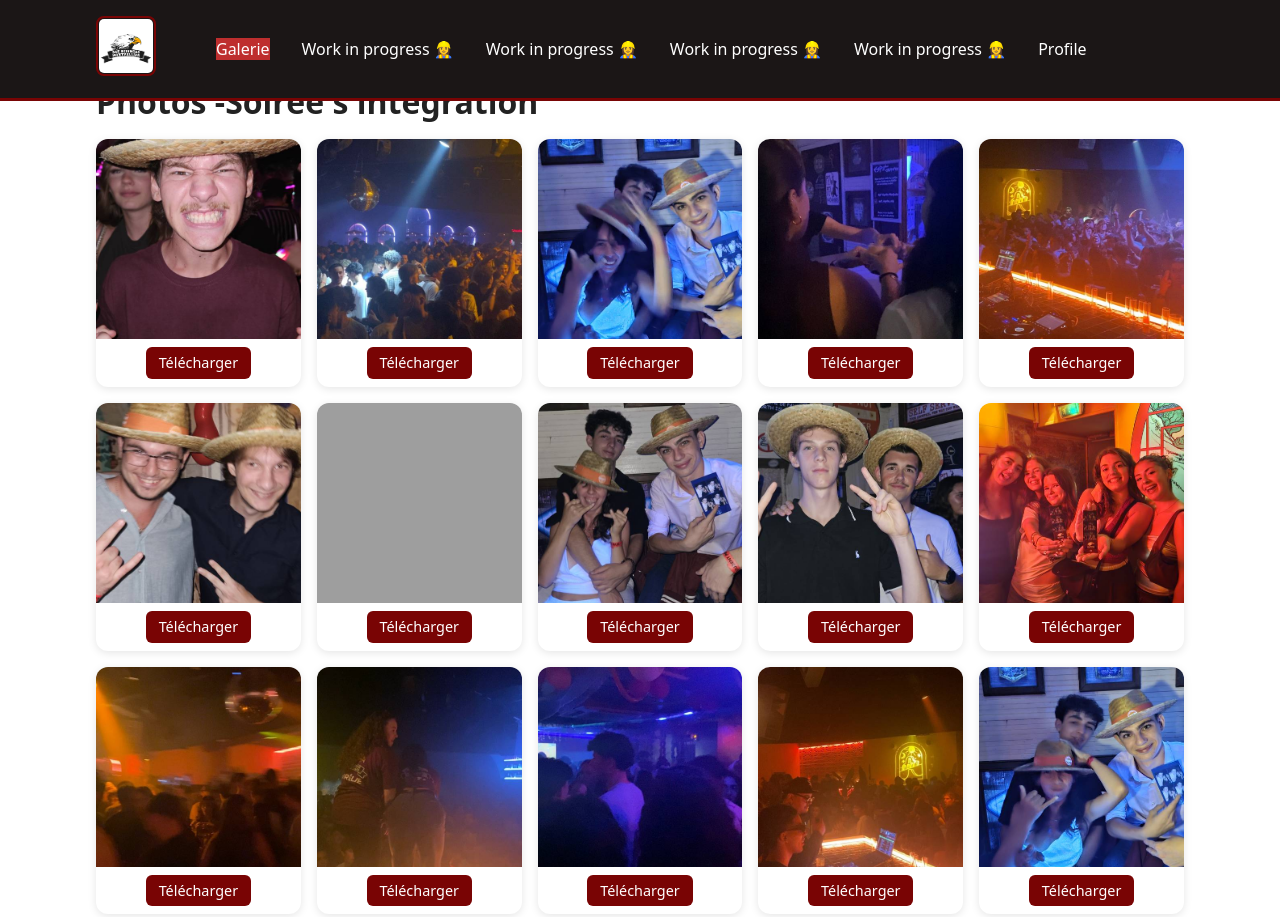
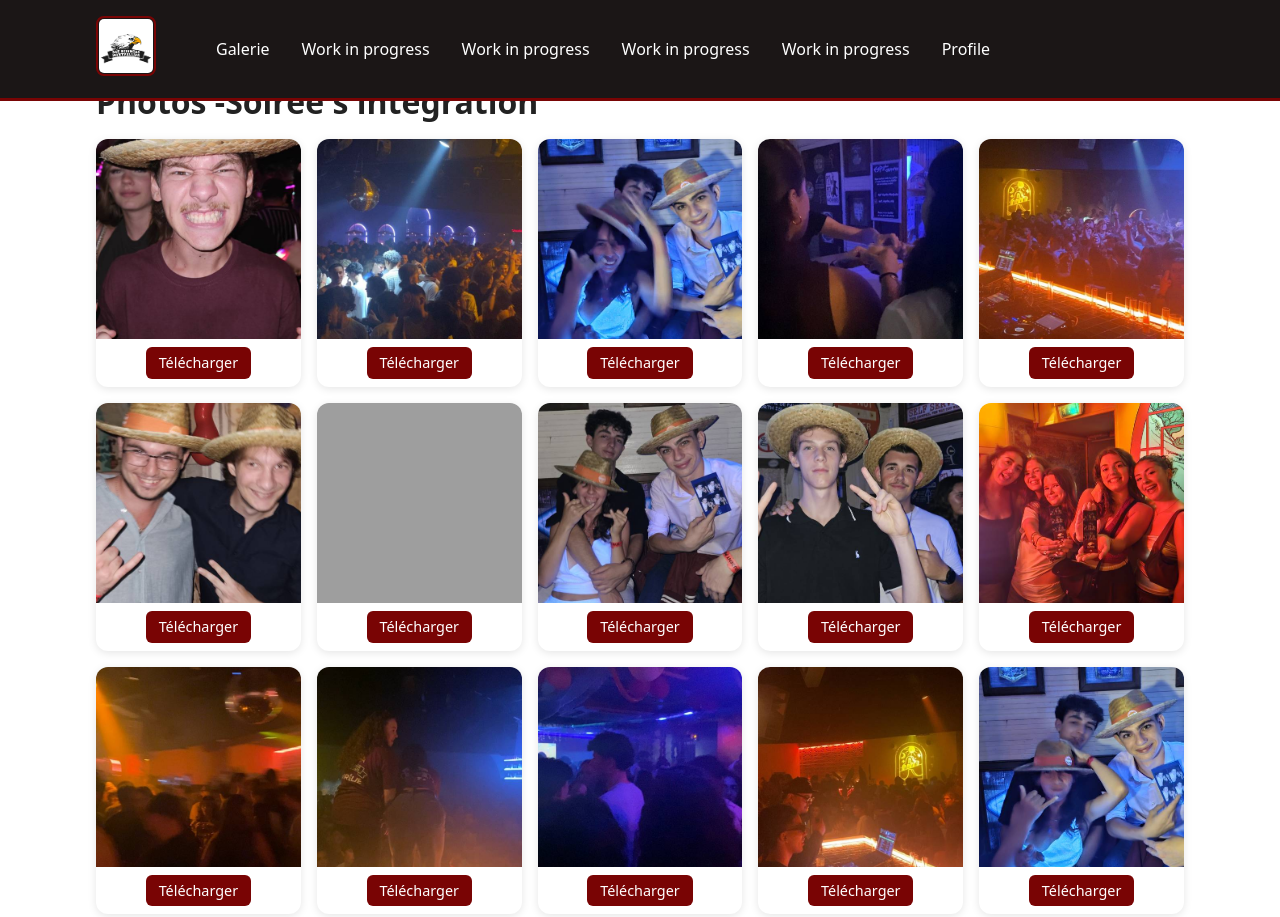
Before and after one commit to bilboli-univ/bilboli-univ.github.io, a plain HTML site: page galerie/soiree_int.html in a window 1280 px wide. Shown: the top 917 px of the page. Drawn offline with Linux system fonts and the light colour scheme; grey boxes are pictures that could not be loaded.

Commit message:
enlevage de l'emoji

```diff
--- a/galerie/soiree_int.html
+++ b/galerie/soiree_int.html
@@ -22,11 +22,11 @@
       <!-- Menu principal unique -->
       <nav class="main-nav" id="navMenu">
         <ul>
-          <li><a class="selection" href="../galerie.html">Galerie</a></li>
-          <li><a href="#">Work in progress 👷‍♀️</a></li>
-          <li><a href="#">Work in progress 👷‍♀️</a></li>
-          <li><a href="#">Work in progress 👷‍♀️</a></li>
-          <li><a href="#">Work in progress 👷‍♀️</a></li>
+          <li><a href="../galerie.html">Galerie</a></li>
+          <li><a href="#">Work in progress </a></li>
+          <li><a href="#">Work in progress </a></li>
+          <li><a href="#">Work in progress </a></li>
+          <li><a href="#">Work in progress </a></li>
           <li><a href="../profile.html">Profile</a></li>
         </ul>
       </nav>
```
Also changed, not shown: galerie.html (+5 -5 lines), galerie/wei.html (+5 -5 lines), galerie/wei/danse.html (+5 -5 lines), galerie/wei/post.html (+5 -5 lines), galerie/wei/put.html (+5 -5 lines), galerie/wei/wei_front.html (+5 -5 lines), index.html (+4 -4 lines), profile.html (+5 -5 lines).
